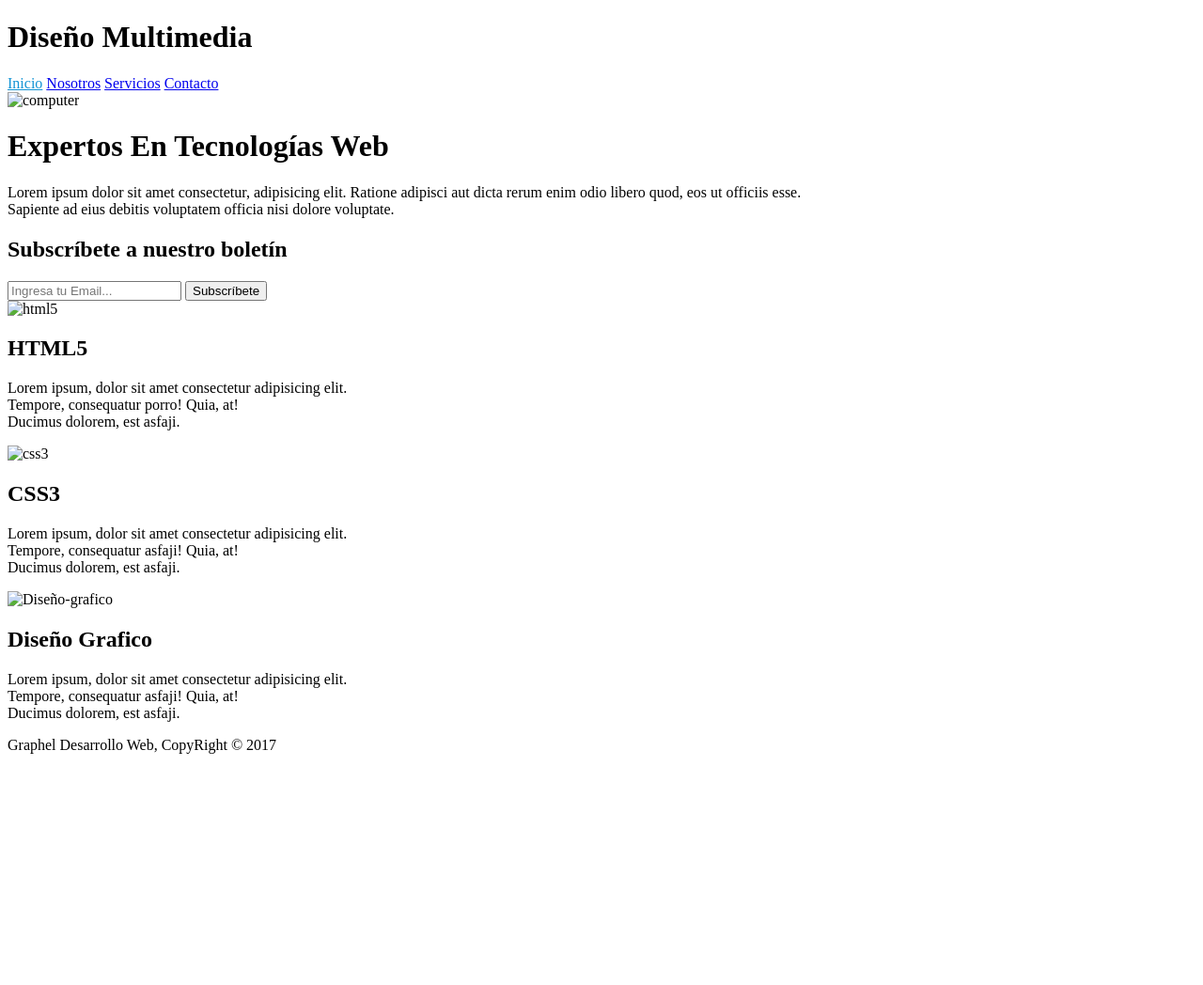
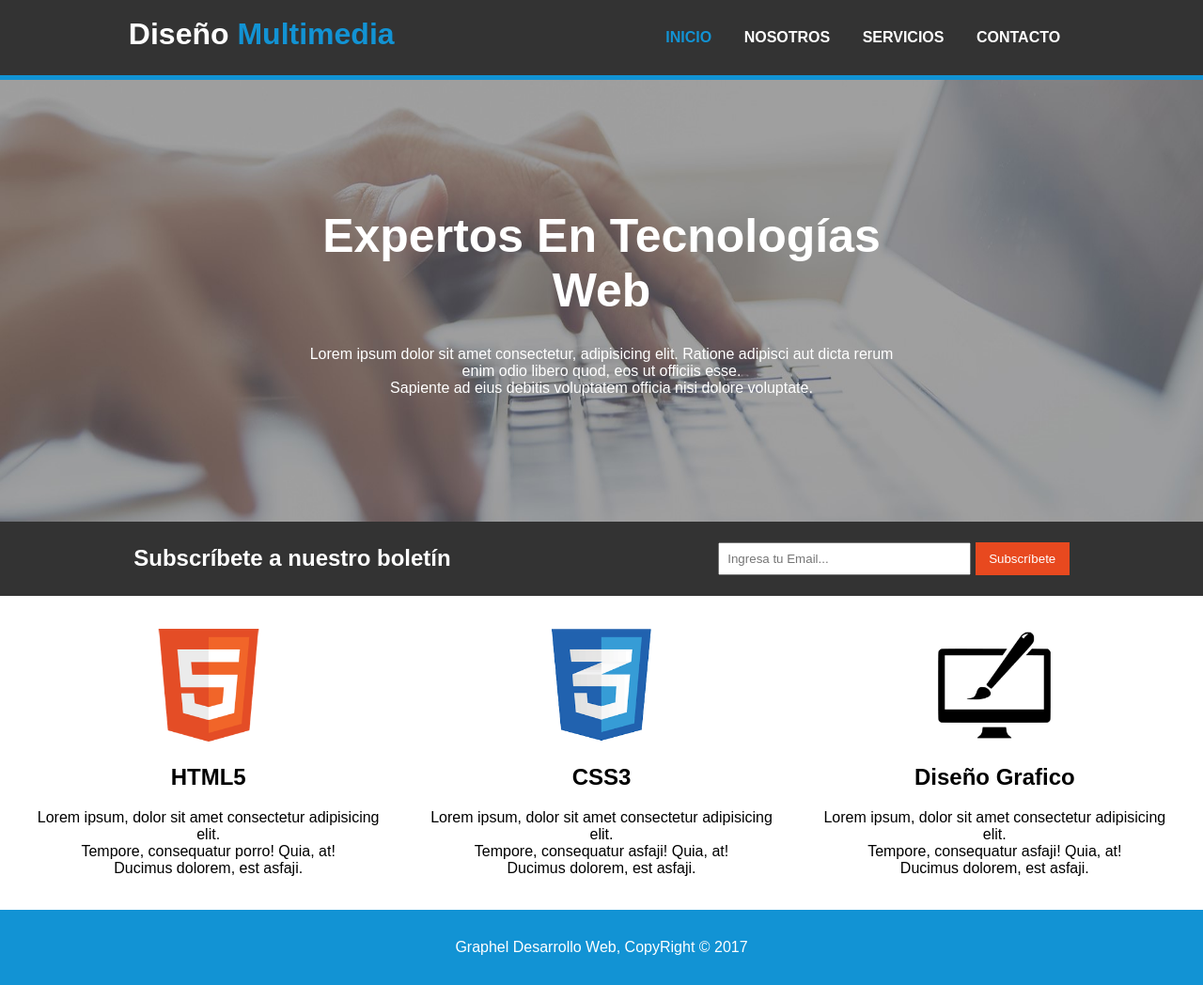
Before and after one commit to mike0173/EvFalla, a plain HTML site: page index.html in a window 1280 px wide. Shown: the whole page at 94% size. Before the commit the page ends 818 px from the top, so only its background shows below. Drawn offline with Linux system fonts and the light colour scheme; the site is published under a folder, as on GitHub Pages, so addresses that start at the root find nothing.

Commit message:
mi_segunda_chamba

```diff
--- a/index.html
+++ b/index.html
@@ -4,8 +4,8 @@
     <meta charset="UTF-8">
     <meta name="viewport" content="width=device-width, initial-scale=1.0">
     <title>Diseño Multimedia</title>
-    <link rel="stylesheet" href="/Styles.css/Proyect.css">
-    <link rel="shortcut icon" href="Assets/images/icon.png">
+    <link rel="stylesheet" href="Styles.css/Proyect.css">
+    <link rel="shortcut icon" href="../Assets/images/icon.png">
 </head>
 <body>
     <header>
@@ -14,16 +14,16 @@
         </div>
         <div class="navigator">
             <nav>
-                <a class="colrazul" style="color: #1293D4;" href="/index.html">Inicio</a>
-                <a class="nosotros-contacto" href="/Nosotros/nosotros.html">Nosotros</a>
-                <a class="servicios-contacto" href="/servicios/servicios.html">Servicios</a>
-                <a class="contacto-contacto" href="/contacto/contacto.html">Contacto</a>
+                <a class="colrazul" style="color: #1293D4;" href="index.html">Inicio</a>
+                <a class="nosotros-contacto" href="Nosotros/nosotros.html">Nosotros</a>
+                <a class="servicios-contacto" href="servicios/servicios.html">Servicios</a>
+                <a class="contacto-contacto" href="contacto/contacto.html">Contacto</a>
             </nav>
         </div>
     </header>
 
     <div class="imagen-cabecera-contenedor">
-        <img class="imagen-cabecera" src="/images/cabecera1.jpg" alt="computer">
+        <img class="imagen-cabecera" src="images/cabecera1.jpg" alt="computer">
 
         <div class="texto-imagen">
             <h1>Expertos En Tecnologías Web</h1>
@@ -50,7 +50,7 @@
     <div class="trilogy">
 
         <div class="html">
-            <img src="/images/logo_html.png" alt="html5">
+            <img src="images/logo_html.png" alt="html5">
             <h2>HTML5</h2>
             <p>Lorem ipsum, dolor sit amet consectetur adipisicing elit. <br>
                  Tempore, consequatur porro! Quia, at! <br>
@@ -58,7 +58,7 @@
         </div>
 
         <div class="css">
-            <img src="/images/logo_css.png" alt="css3">
+            <img src="images/logo_css.png" alt="css3">
             <h2>CSS3</h2>
             <p>Lorem ipsum, dolor sit amet consectetur adipisicing elit. <br>
                  Tempore, consequatur asfaji! Quia, at! <br>
@@ -66,7 +66,7 @@
         </div>
 
         <div class="diseño-grafico">
-            <img src="/images/logo_brush.png" alt="Diseño-grafico">
+            <img src="images/logo_brush.png" alt="Diseño-grafico">
             <h2>Diseño Grafico</h2>
             <p>Lorem ipsum, dolor sit amet consectetur adipisicing elit. <br>
                  Tempore, consequatur asfaji! Quia, at! <br>
```
Also changed, not shown: contacto/contacto.html (+6 -6 lines), nosotros/nosotros.html (+6 -6 lines), servicios/servicios.html (+5 -5 lines).
